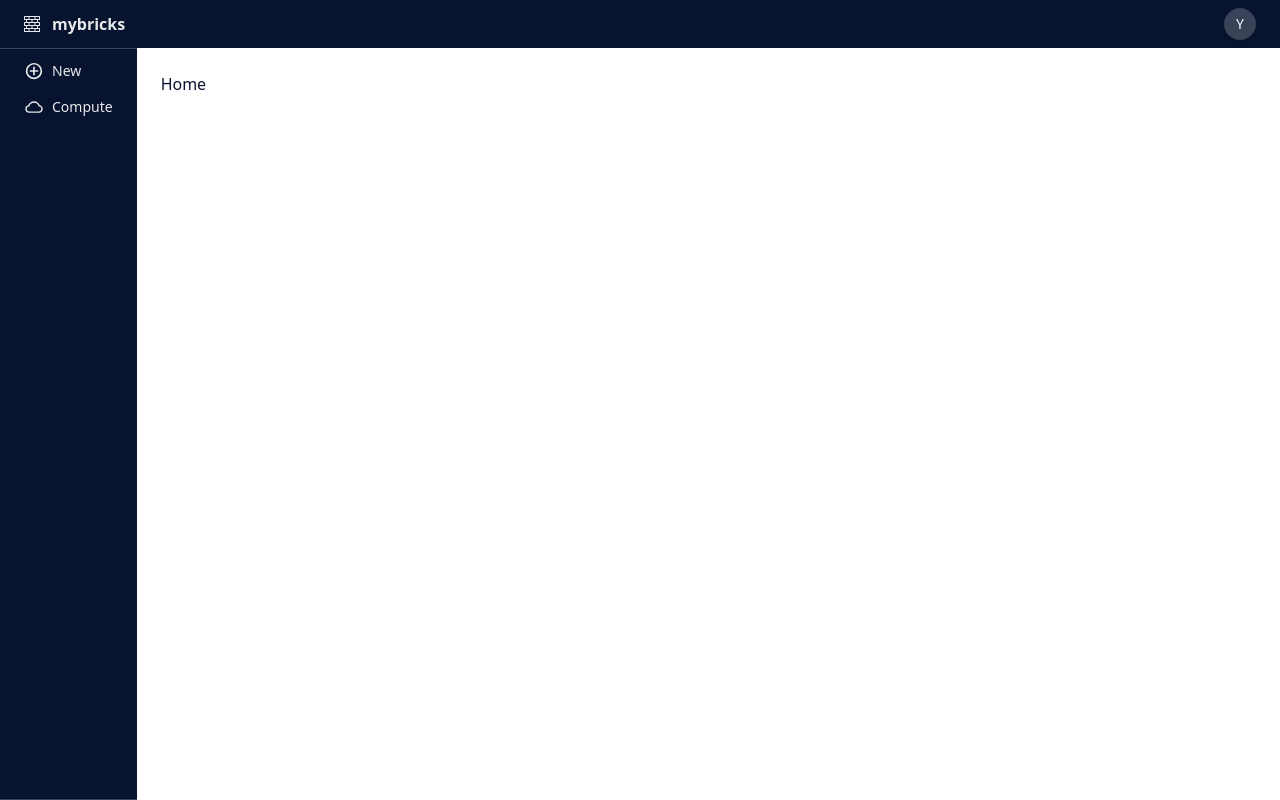
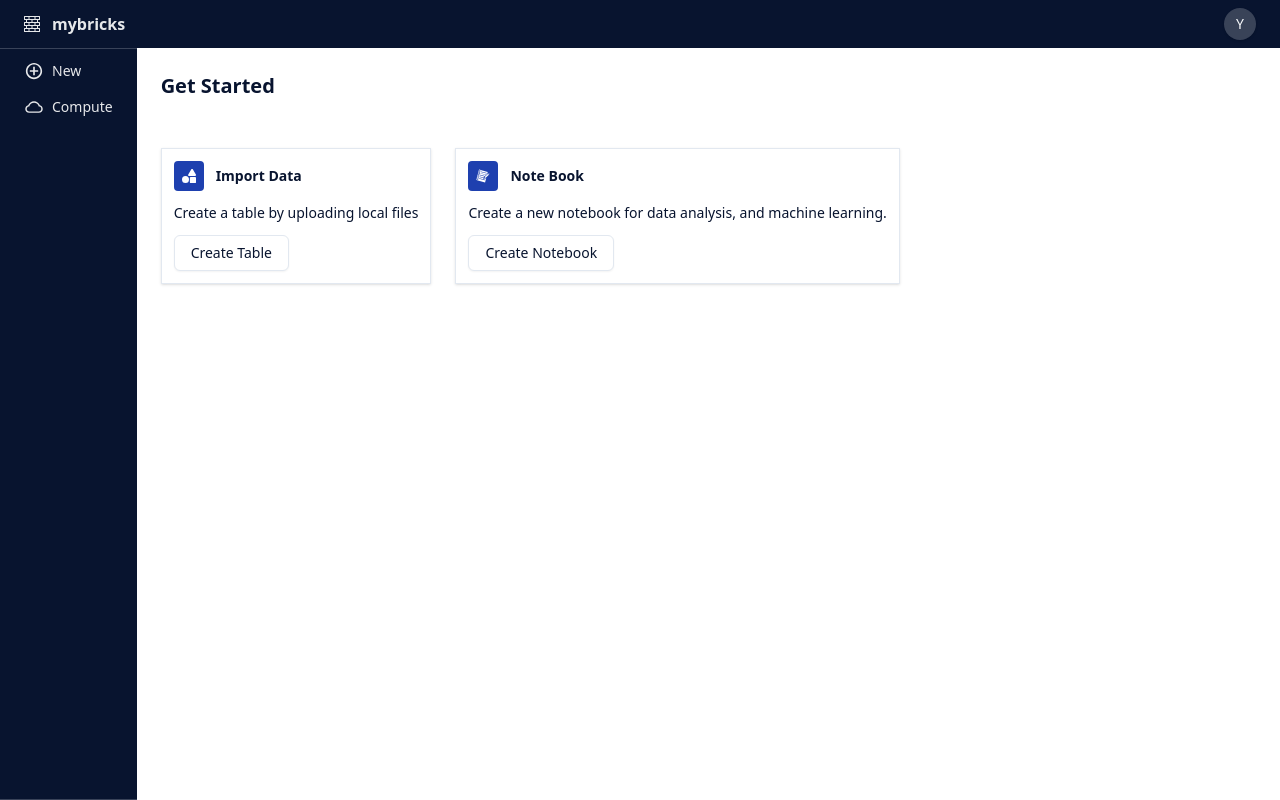
Before and after one commit to yonatan-h/mypache, a React (Vite) app in the folder frontend/: page / in a window 1280 px wide. Built offline with nearby package versions, Linux system fonts and the light colour scheme.

Commit message:
add home page

```diff
--- a/frontend/src/pages/home/Home.tsx
+++ b/frontend/src/pages/home/Home.tsx
@@ -1,3 +1,27 @@
+import { FaShapes } from "react-icons/fa";
+import { GiNotebook } from "react-icons/gi";
+import PromptCard from "./components/PromptCard";
+
 export default function Home() {
-  return <div>Home</div>;
+  return (
+    <div className="flex flex-col gap-12">
+      <h1 className="font-bold text-xl">Get Started</h1>
+      <div className="flex flex-wrap gap-6">
+        <PromptCard
+          Icon={FaShapes}
+          title="Import Data"
+          description="Create a table by uploading local files"
+          to="/new-table"
+          toLabel="Create Table"
+        />
+        <PromptCard
+          Icon={GiNotebook}
+          title="Note Book"
+          description="Create a new notebook for data analysis, and machine learning."
+          to="new-notebook"
+          toLabel="Create Notebook"
+        />
+      </div>
+    </div>
+  );
 }
--- /dev/null
+++ b/frontend/src/pages/home/components/PromptCard.tsx
@@ -0,0 +1,32 @@
+import { IconType } from "react-icons";
+import { Link } from "react-router-dom";
+import { Button } from "../../../components/ui/button";
+
+export default function PromptCard({
+  Icon,
+  title,
+  description,
+  to,
+  toLabel,
+}: {
+  Icon: IconType;
+  title: string;
+  description: string;
+  to: string;
+  toLabel: string;
+}) {
+  return (
+    <div className="text-sm border shadow p-3 flex flex-col gap-3">
+      <div className="flex gap-3 items-center">
+        <div className="p-2 bg-blue-800 rounded">
+          <Icon className="text-background " />
+        </div>
+        <h3 className="font-bold">{title}</h3>
+      </div>
+      <p className="">{description}</p>
+      <Link to={to}>
+        <Button variant="outline">{toLabel}</Button>
+      </Link>
+    </div>
+  );
+}
```
